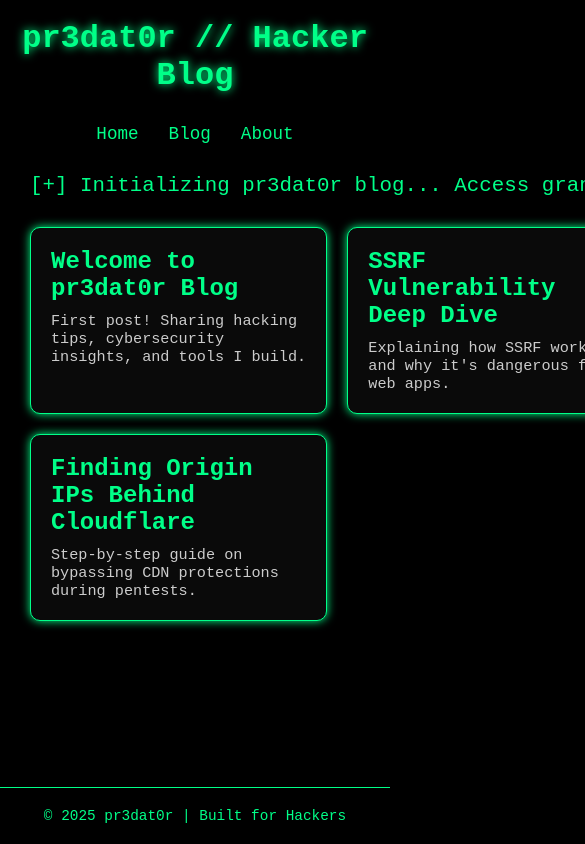
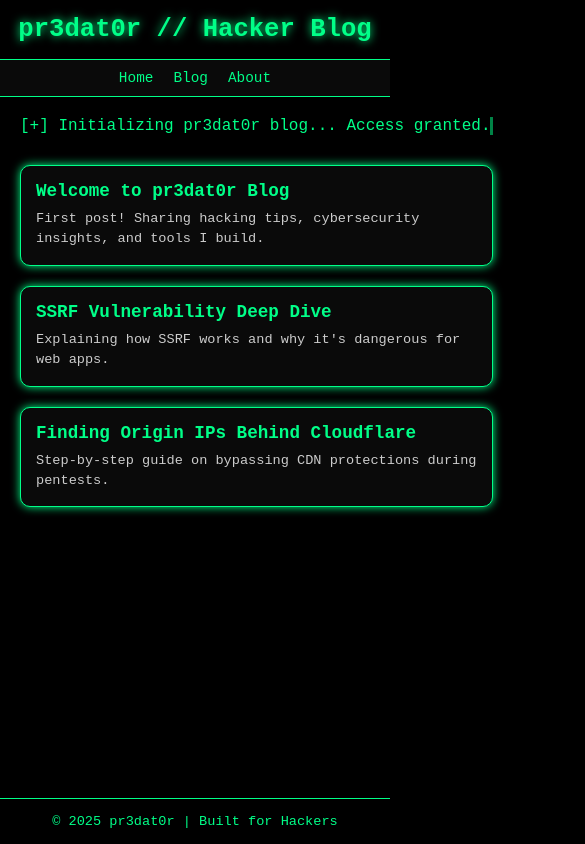
Before and after one commit to gerivona/Pr3dat0r.github.io, a plain HTML site: page index.html in a window 390 px wide. Shown: the top 844 px of the page, 585 px wide, since content can reach past the window. Drawn offline with Linux system fonts and the light colour scheme.

Commit message:
Update index.html
Now Responsive

```diff
--- a/index.html
+++ b/index.html
@@ -1,20 +1,16 @@
-<!DOCTYPE html>
-<html lang="en">
+<!DOCTYPE html><html lang="en">
 <head>
     <meta charset="UTF-8" />
     <meta name="viewport" content="width=device-width, initial-scale=1.0" />
     <meta name="description" content="pr3dat0r | Hacker Blog" />
     <title>pr3dat0r | Hacker Blog</title>
     <style>
-        /* RESET */
         * {
             margin: 0;
             padding: 0;
             box-sizing: border-box;
             font-family: 'Courier New', monospace;
-        }
-
-        body {
+        }body {
         background-color: #000;
         color: #00ff88;
         display: flex;
@@ -23,7 +19,7 @@
     }
 
     header {
-            padding: 20px;
+        padding: 15px;
         text-align: center;
         font-size: 2rem;
         font-weight: bold;
@@ -34,15 +30,24 @@
     nav {
         display: flex;
         justify-content: center;
-            gap: 30px;
-            margin-top: 10px;
+        flex-wrap: wrap;
+        gap: 20px;
+        padding: 10px;
+        background-color: #0a0a0a;
+        border-top: 1px solid #00ff88;
+        border-bottom: 1px solid #00ff88;
     }
 
     nav a {
         color: #00ff88;
         text-decoration: none;
-            font-size: 1.1rem;
+        font-size: 1rem;
         position: relative;
+        transition: color 0.3s;
+    }
+
+    nav a:hover {
+        color: #00ffaa;
     }
 
     nav a::after {
@@ -62,14 +67,14 @@
 
     main {
         flex: 1;
-            padding: 30px;
-            max-width: 900px;
+        padding: 20px;
+        max-width: 1000px;
         margin: 0 auto;
     }
 
-        /* Typing animation */
+    /* Typing effect */
     .typing {
-            font-size: 1.3rem;
+        font-size: 1.1rem;
         border-right: 3px solid #00ff88;
         white-space: nowrap;
         overflow: hidden;
@@ -110,25 +115,25 @@
     }
 
     .card h2 {
-            font-size: 1.5rem;
-            margin-bottom: 10px;
+        font-size: 1.3rem;
+        margin-bottom: 8px;
         color: #00ff88;
     }
 
     .card p {
         font-size: 0.95rem;
         color: #ccc;
+        line-height: 1.5;
     }
 
     footer {
         text-align: center;
-            padding: 20px;
-            font-size: 0.9rem;
+        padding: 15px;
+        font-size: 0.85rem;
         border-top: 1px solid #00ff88;
         background: #000;
     }
 
-        /* Flicker Animation */
     @keyframes flicker {
         0%, 19%, 21%, 23%, 25%, 54%, 56%, 100% {
             opacity: 1;
@@ -137,12 +142,33 @@
             opacity: 0.5;
         }
     }
+
+    /* Make site fully responsive */
+    @media screen and (max-width: 600px) {
+        header {
+            font-size: 1.6rem;
+        }
+        .typing {
+            font-size: 1rem;
+        }
+        nav a {
+            font-size: 0.9rem;
+        }
+        .card {
+            padding: 15px;
+        }
+        .card h2 {
+            font-size: 1.1rem;
+        }
+        .card p {
+            font-size: 0.85rem;
+        }
+    }
 </style>
+
 </head>
 <body>
-    <header>pr3dat0r // Hacker Blog</header>
-
-    <nav>
+    <header>pr3dat0r // Hacker Blog</header><nav>
     <a href="#">Home</a>
     <a href="#blog">Blog</a>
     <a href="#about">About</a>
@@ -184,5 +210,6 @@
 
     window.onload = typeEffect;
 </script>
+
 </body>
 </html>
```
Lines whose indentation alone changed are shown as unchanged.
